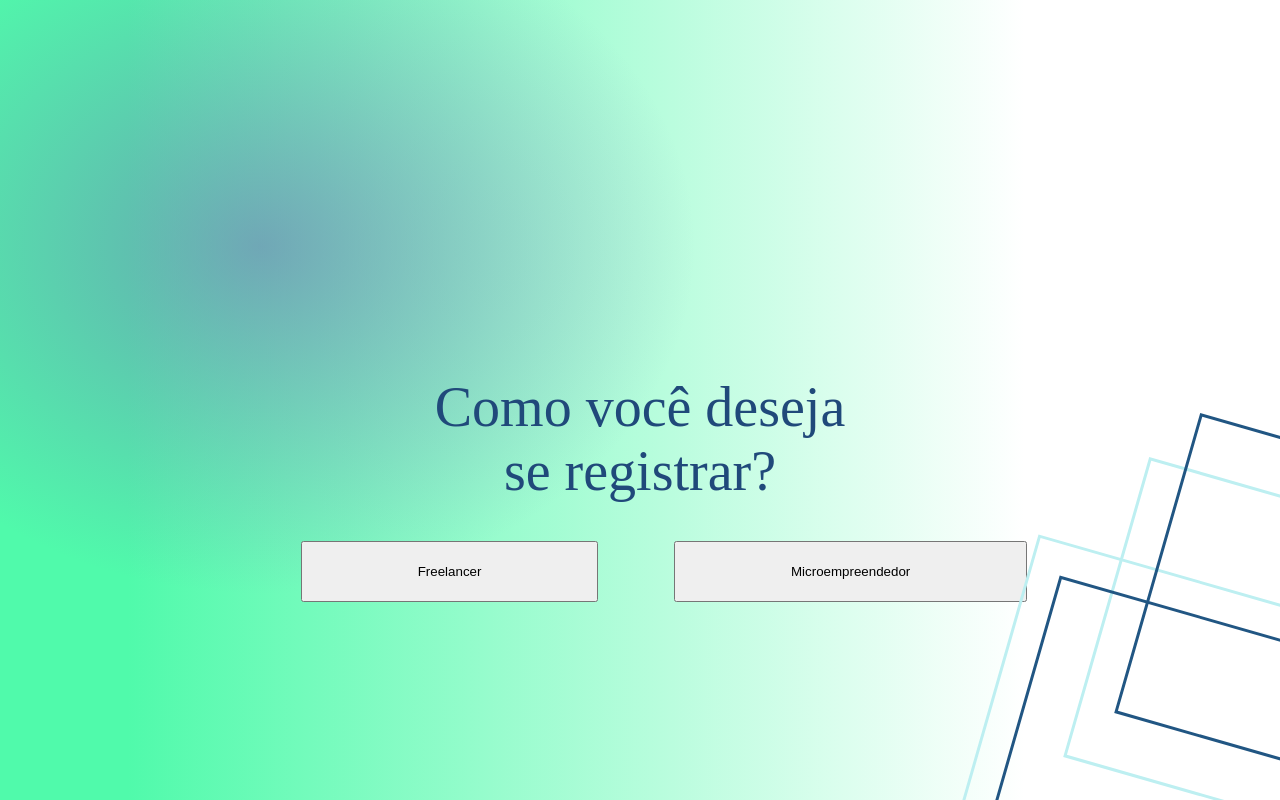
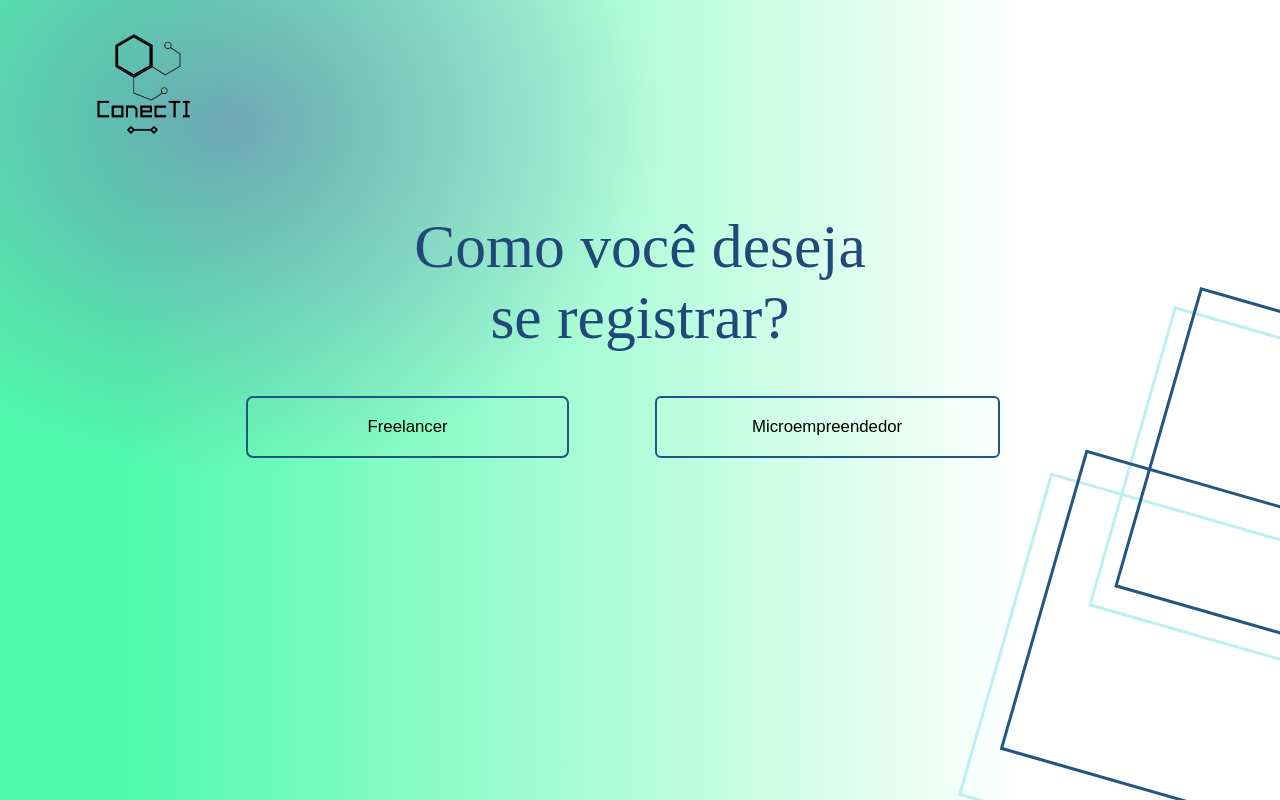
Before and after one commit to Freelancer-GP10/Desenvolvimento, a React (Vite) app in the folder web/: page / in a window 1280 px wide. Built offline with nearby package versions, Linux system fonts and the light colour scheme.

Commit message:
atualizacao tela escolha

```diff
--- a/web/src/Tela_Escolha.jsx
+++ b/web/src/Tela_Escolha.jsx
@@ -1,7 +1,7 @@
 import React from 'react';
 // import "/home/isaiasresende/Documentos/Projetos/Producao/web/src/css/Tela_escolha.css";
 import logoimg from"./img/logo.png";
-import TelaEscolha from "./css/Tela_Escolha.css";
+import "/home/isaiasresende/Documentos/Projetos/Desenvolvimento/web/src/css/Tela_escolha.css"
 
 
 
@@ -13,16 +13,19 @@ function Tela_Escolha() {
 
 
       <div className="body">
+
       <a href="./">
+
                 <img src={logoimg} alt="" className="img-logo" />
             </a>
+
         <div className='texto_cadastro'>
 
-          <span>Como você deseja <br />se registrar?</span>
+          <span> Como você deseja <br />se registrar?</span>
 
           <div className='caixa_botao'>
-            <button className="button">Freelancer</button>
-            <button className="button">Microempreendedor</button>
+            <button className="button1">Freelancer</button>
+            <button className="button2">Microempreendedor</button>
           </div>
 
         </div>
--- a/web/src/css/Tela_escolha.css
+++ b/web/src/css/Tela_escolha.css
@@ -3,6 +3,9 @@
     padding: 0;
     box-sizing: border-box;
     text-decoration: none;
+
+    /* font-family: 'Oxanium', cursive; */
+
 }
 
 body {
@@ -25,48 +28,82 @@ body,
 }
 
 .img-logo {
-    margin-left: -91%;
-    margin-top: 1%;
+    margin-left: -5%;
+    margin-top: -80%;
     height: auto;
+    /* background-color: red; */
 }
 
 .circulo_azul2 {
     padding: 40% 0%;
     width: 100%;
-    margin-left: -37%;
-    margin-top: -78%;
+    margin-left: -40%;
+    margin-top: -75%;
     background: radial-gradient(rgba(116, 112, 181, 0.6), transparent 60%);
     border-radius: 40%;
+    /* font-family: 'Franklin Gothic Medium', 'Arial Narrow', Arial, sans-serif; */
 }
 
 .texto_cadastro {
     padding: 20% 0;
     height: 10%;
-    margin-top: -5%;
+    margin-top: -7%;
     display: flex;
     flex-direction: column;
     align-items: center;
     justify-content: center;
     text-align: center;
     font-size: 350%;
-    font-weight: 380;
+    /* font-weight: 280; */
     color: #20497A;
+    /* font-family: 'Oxanium', cursive; */
 }
 
 span {
     margin-top: 15%;
+    font-size: 110%;
+    /* font-family: 'Oxanium'; */
 }
 
 .caixa_botao {
     display: flex;
     justify-content: space-between;
-    margin-left: -55%;
+    margin-left: -62%;
+
 }
 
-.button {
-    padding: 11% 60%;
-    margin: 20%;
+.button1 {
+    padding: 8% 50%;
+  margin: 18%;
+  background-color: transparent; /* Tornar o fundo transparente */
+  border: 2px solid #215683; /* Adicionar uma borda preta */
+  color: black;
+  font-size: 30%;
+  border-radius: 7px;
 }
+.button2 {
+    padding: 8% 40%;
+    margin: 18%;
+    background-color: transparent; /* Tornar o fundo transparente */
+    border: 2px solid #215683; /* Adicionar uma borda preta */
+    color: black;
+    font-size: 30%;
+    border-radius: 6px;
+}
+
+
+
+.button1:hover {
+    background-color: #215683;
+    color: white;
+
+  }
+
+.button2:hover {
+    background-color: #215683;
+    color: white;
+
+  }
 
 .quadrado1 {
     width: 23%;
@@ -74,8 +111,8 @@ span {
     border: 3px solid #215683;
     position: fixed;
     transform: rotate(16deg);
-    margin-left: 69%;
-    margin-top: -2%;
+    margin-left: 71%;
+    margin-top: 0%;
 }
 
 .quadrado2 {
@@ -85,7 +122,7 @@ span {
     position: fixed;
     transform: rotate(16deg);
     margin-left: 80%;
-    margin-top: -15%;
+    margin-top: -13%;
 }
 
 .quadrado3 {
@@ -94,8 +131,8 @@ span {
     border: 3px solid #bdeff1;
     position: fixed;
     transform: rotate(16deg);
-    margin-left: 67%;
-    margin-top: -5%;
+    margin-left: 68%;
+    margin-top: 2%;
 }
 
 .quadrado4 {
@@ -104,6 +141,6 @@ span {
     border: 3px solid #bdeff1;
     position: fixed;
     transform: rotate(16deg);
-    margin-left: 76%;
+    margin-left: 78%;
     margin-top: -11.5%;
 }
```
